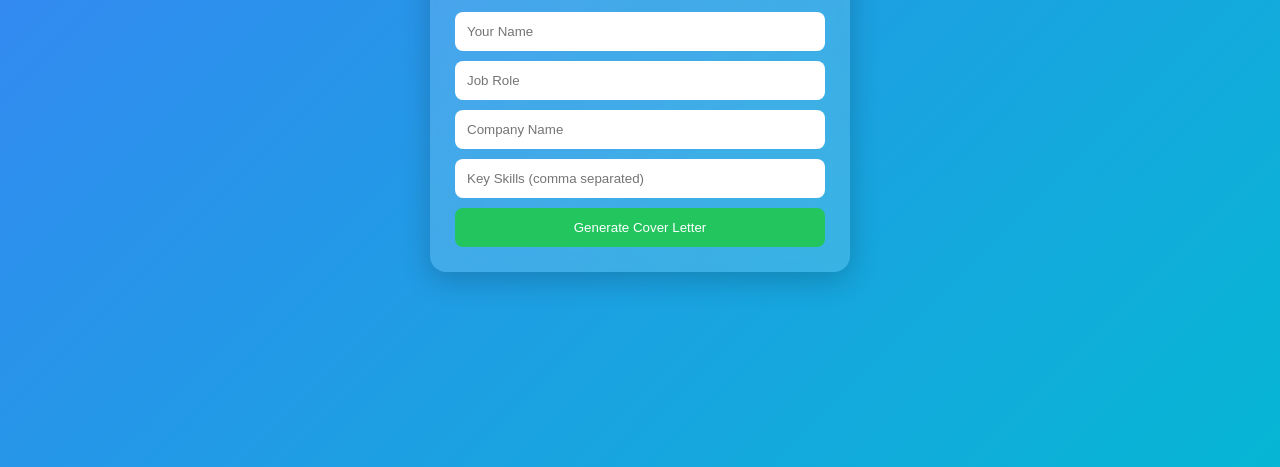
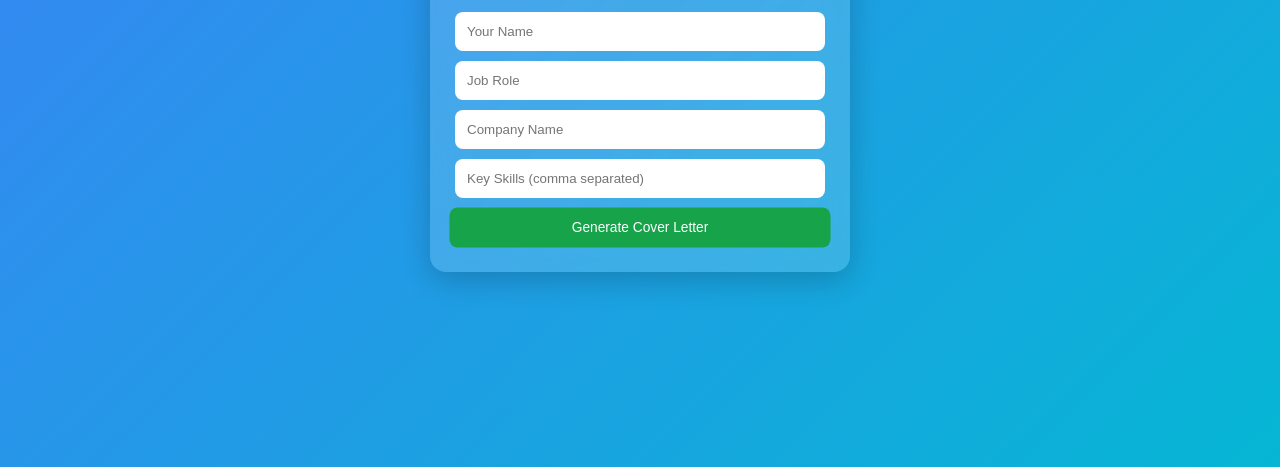
Before and after one commit to Harshit-700/Week-4-mission4, a plain HTML site: page frontend/index.html in a window 1280 px wide. In both pictures the pointer is over the button "Generate Cover Letter". Shown: the part 333-800 px from the top of the page. Drawn offline with Linux system fonts and the light colour scheme.

Commit message:
Enhance button with hover effect and transition
Added hover effect to button for better interactivity.

```diff
--- a/frontend/style.css
+++ b/frontend/style.css
@@ -97,3 +97,8 @@ button {
         padding: 18px;
     }
 }
+button:hover {
+    background: #16a34a;   /* darker green */
+    transform: scale(1.03);
+    transition: all 0.3s ease;
+}
```
